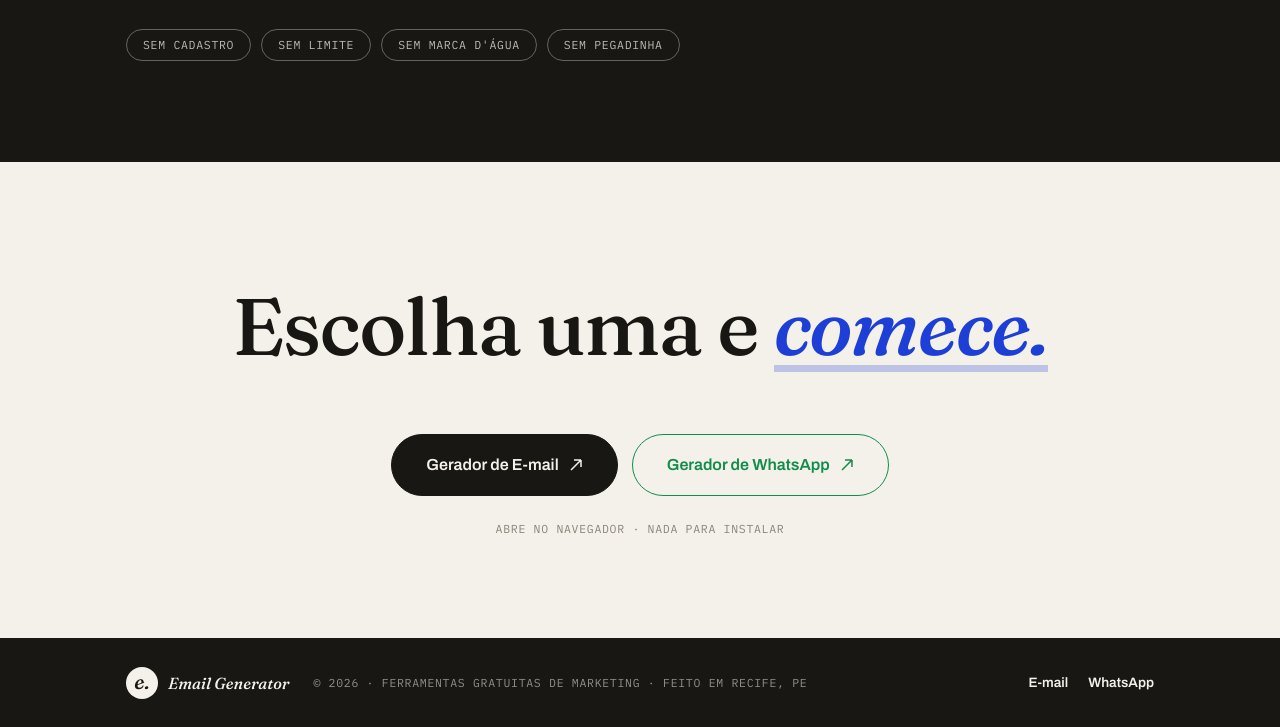
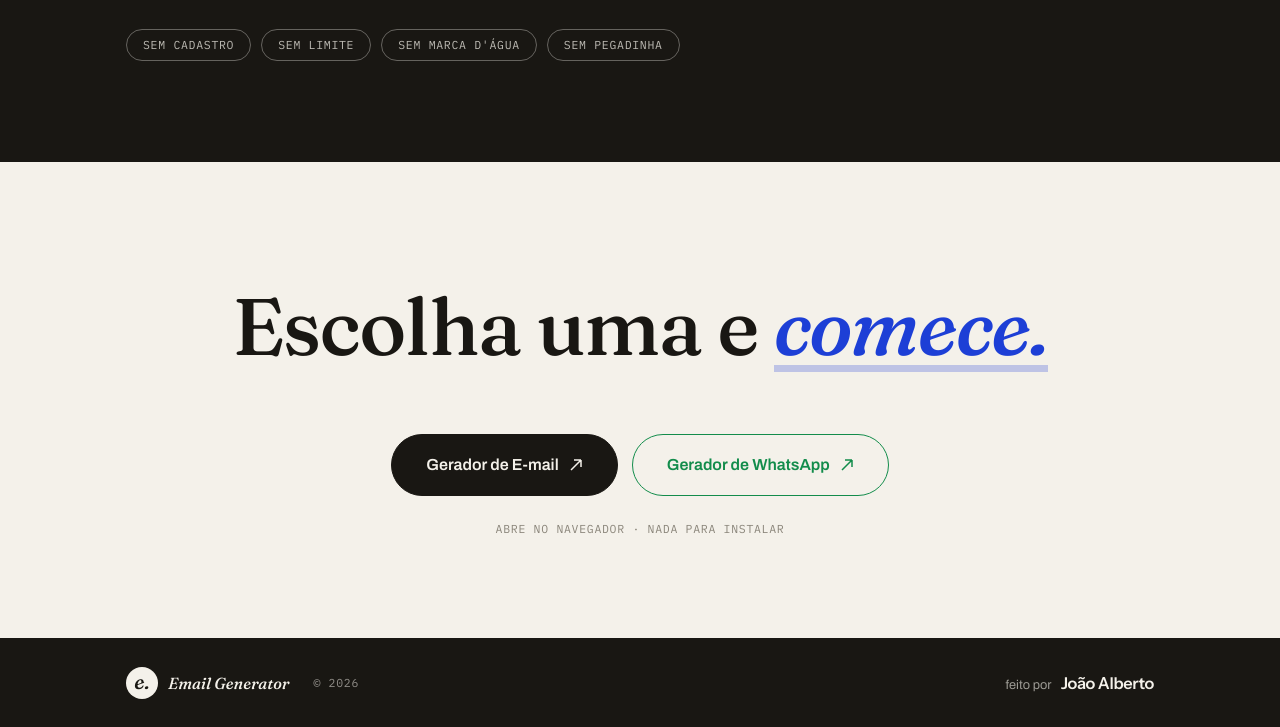
Before and after one commit to joaoa21/email-generator, a plain HTML site: page index.html in a window 1280 px wide. Shown: the part 4101-4828 px from the top of the page. Drawn offline with Linux system fonts and the light colour scheme; a script that the page names is missing.

Commit message:
minha marca

```diff
--- a/index.html
+++ b/index.html
@@ -16,7 +16,7 @@
 
 <link rel="preconnect" href="https://fonts.googleapis.com">
 <link rel="preconnect" href="https://fonts.gstatic.com" crossorigin>
-<link href="https://fonts.googleapis.com/css2?family=Fraunces:ital,opsz,wght@0,9..144,400;0,9..144,500;0,9..144,600;1,9..144,400;1,9..144,500&family=Archivo:wght@400;500;600;700&family=IBM+Plex+Mono:wght@400;500&display=swap" rel="stylesheet">
+<link href="https://fonts.googleapis.com/css2?family=Fraunces:ital,opsz,wght@0,9..144,400;0,9..144,500;0,9..144,600;1,9..144,400;1,9..144,500&family=Archivo:wght@400;500;600;700&family=IBM+Plex+Mono:wght@400;500&family=Instrument+Sans:wght@500;600&display=swap" rel="stylesheet">
 
 <!-- Google tag (gtag.js) -->
 <script async src="https://www.googletagmanager.com/gtag/js?id=G-6XZ57LGL1Q"></script>
@@ -355,11 +355,8 @@
       <span class="nav-logo-mark">e.</span>
       <span>Email Generator</span>
     </div>
-    <p class="footer-line mono">© <span id="year">2026</span> · ferramentas gratuitas de marketing · feito em Recife, PE</p>
-    <div class="footer-links">
-      <a href="pages/gerador/index.html">E-mail</a>
-      <a href="pages/whatsapp/index.html">WhatsApp</a>
-    </div>
+    <p class="footer-line mono">© <span id="year">2026</span></p>
+    <a href="https://joaoa.com.br" target="_blank" rel="noopener" class="footer-credit">feito por <strong>João Alberto</strong></a>
   </div>
 </footer>
 
--- a/style.css
+++ b/style.css
@@ -674,7 +674,6 @@ a:focus-visible, button:focus-visible {
 
 .footer-line {
   color: rgba(244, 241, 234, 0.55);
-  margin-right: auto;
 }
 
 .footer-links {
@@ -1302,3 +1301,25 @@ a:focus-visible, button:focus-visible {
   .hero-inner::before { display: none; }
 
 }
+
+/* ── CRÉDITO ── */
+.footer-credit {
+  margin-left: auto;
+  font-size: 0.8rem;
+  color: rgba(244, 241, 234, 0.6);
+  text-decoration: none;
+  transition: color 0.2s;
+}
+
+.footer-credit:hover { color: var(--paper); }
+
+.footer-credit strong {
+  margin-left: 7px;
+  font-family: "Instrument Sans", sans-serif;
+  font-weight: 700;
+  font-size: 1.02rem;
+  letter-spacing: -0.02em;
+  color: var(--paper);
+}
+
+.footer-credit:hover { border-color: var(--paper); }
```
Also changed, not shown: pages/gerador/index.html (+2 -1 lines), pages/gerador/style.css (+20 -0 lines), pages/whatsapp/index.html (+2 -1 lines), pages/whatsapp/style.css (+21 -0 lines).
